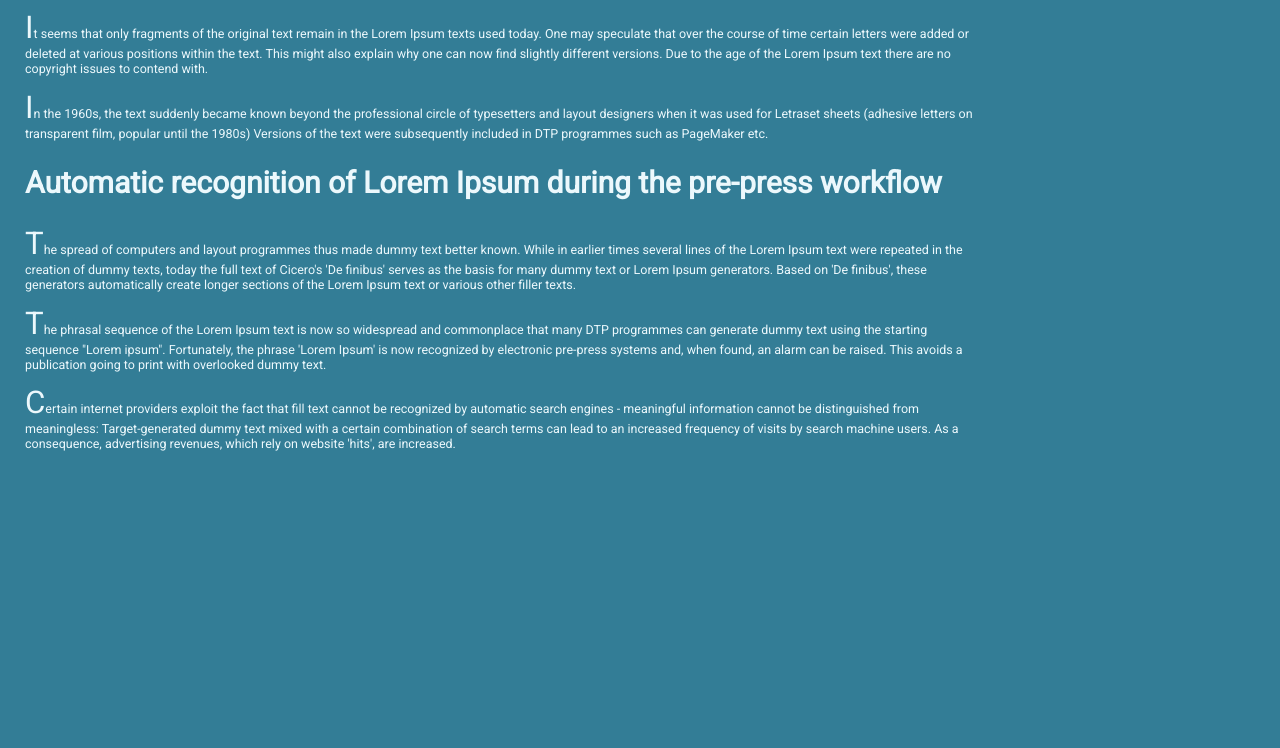
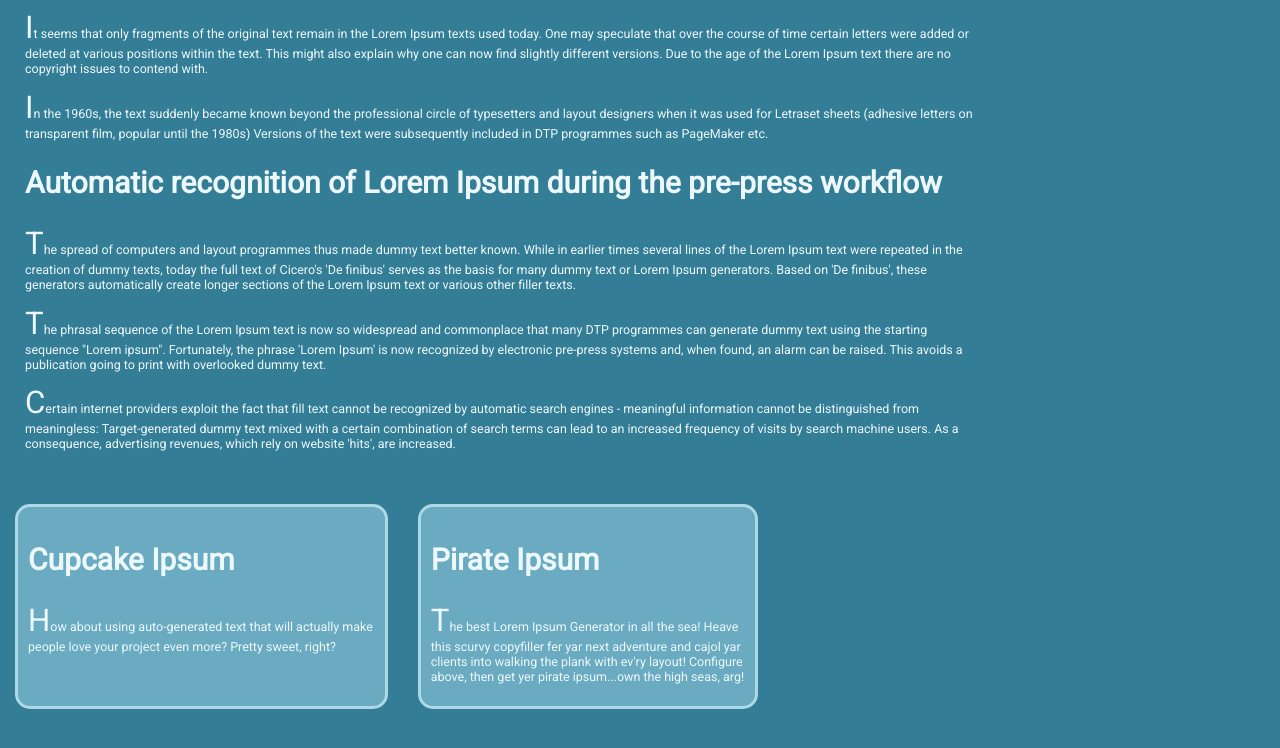
Before and after one commit to Maxim-lejaeghere/2021_WMD_Lejaeghere_Maxim, a plain HTML site: page Les 2/oefening 1 - semantics/index.html in a window 1280 px wide. Shown: the part 1140-1888 px from the top of the page. Before the commit the page ends 1679 px from the top, so only its background shows below. Drawn offline with Linux system fonts and the light colour scheme; a web font is replaced by a local one.

Commit message:
Update index.html

```diff
--- a/Les 2/oefening 1 - semantics/index.html
+++ b/Les 2/oefening 1 - semantics/index.html
@@ -116,6 +116,17 @@ massa ipsum, laoreet id bibendum non, consectetur quis enim. Phasellus ut risus
 magna.</p>
 </section>
 </aside>
+<article>
+<h2>Cupcake Ipsum</h2>
+<p>How about using auto-generated text that will actually make people love your project even
+more? Pretty sweet, right?</p>
+</article>
+
+<article>
+<h2> Pirate Ipsum</h2> <p>The best Lorem Ipsum Generator in all the sea! Heave this scurvy copyfiller fer yar next adventure
+and cajol yar clients into walking the plank with ev'ry layout! Configure above, then get yer pirate ipsum...own
+the high seas, arg!</p>
+</article>
 </main>
 <footer>
 	<address>  &copy; druwe.be<br> e-mail: matthias.druwe@odisee.be</address>
```
